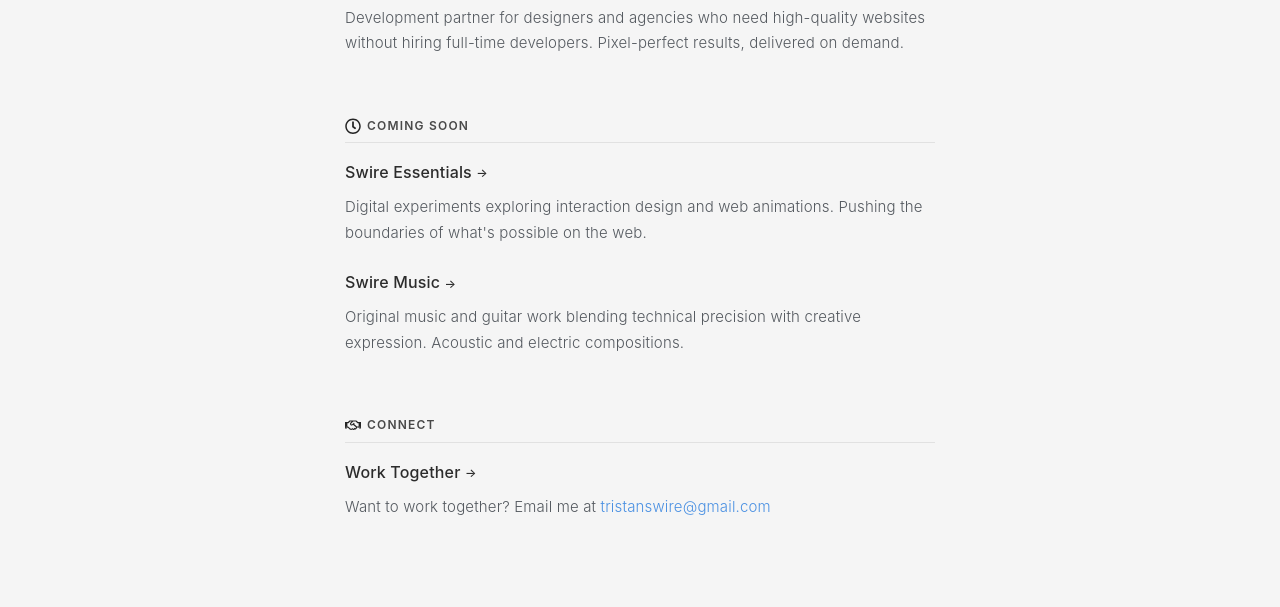
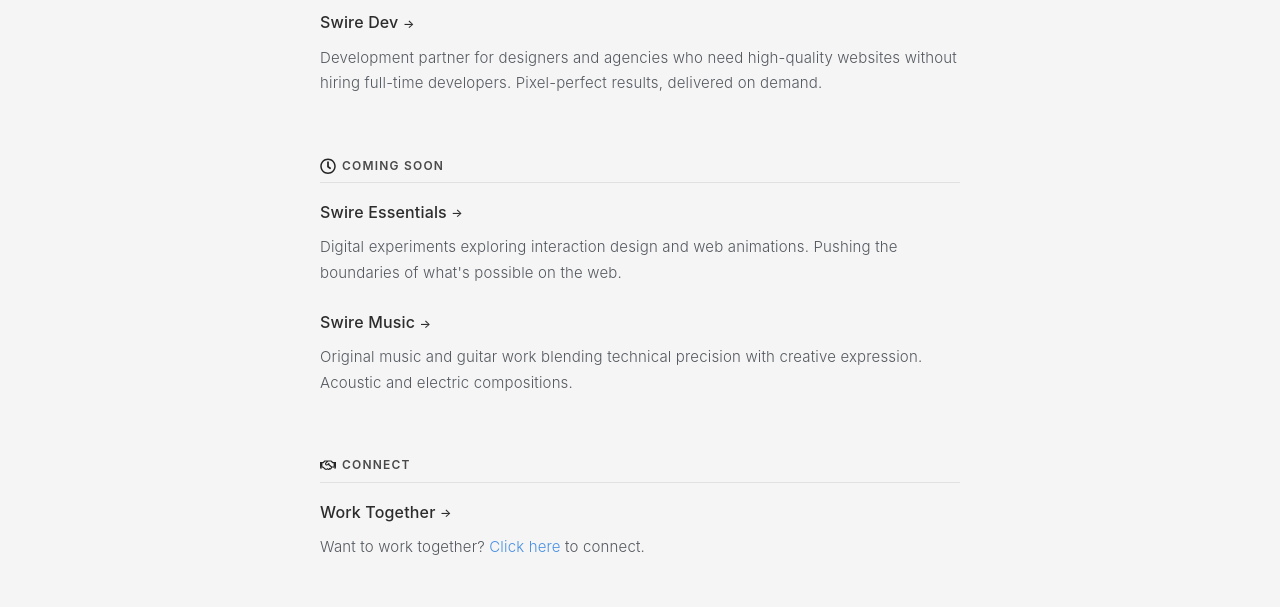
Before and after one commit to tristanswire/tristanswire, a website: page index.html in a window 1280 px wide. Shown: the part 439-1046 px from the top of the page. Drawn offline with Linux system fonts and the light colour scheme.

Commit message:
fix email

```diff
--- a/index.html
+++ b/index.html
@@ -97,7 +97,7 @@
                     <h3 class="project-title">
                         <a href="mailto:tristanswire@gmail.com" class="project-link">Work Together <span class="arrow">→</span></a>
                     </h3>
-                    <p class="connect-text">Want to work together? Email me at <a href="mailto:tristanswire@gmail.com" class="connect-email">tristanswire@gmail.com</a></p>
+                    <p class="connect-text">Want to work together? <a href="mailto:tristanswire@gmail.com" class="connect-email">Click here</a> to connect.</p>
                 </div>
             </div>
         </section>
--- a/styles.css
+++ b/styles.css
@@ -17,9 +17,9 @@ body {
 
 /* Main Container */
 .container {
-    max-width: 650px;
+    max-width: 700px;
     margin: 0 auto;
-    padding: 60px 30px 30px 30px;
+    padding: 100px 30px 30px 30px;
 }
 
 /* Section Spacing */
@@ -238,7 +238,7 @@ p:last-child {
 }
 
 .footer-content {
-    max-width: 650px;
+    max-width: 700px;
     margin: 0 auto;
     padding: 40px 30px;
     display: flex;
```
